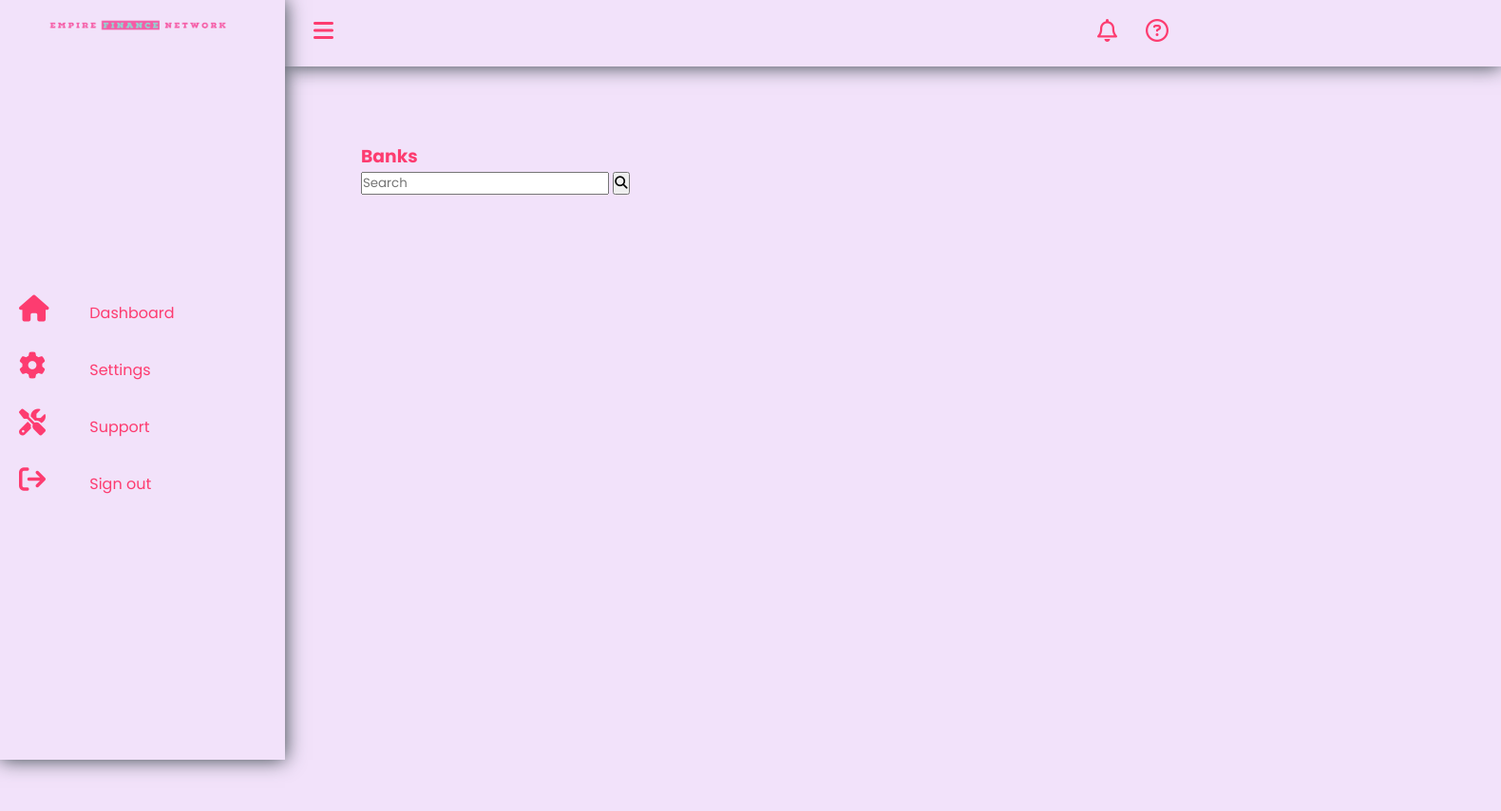
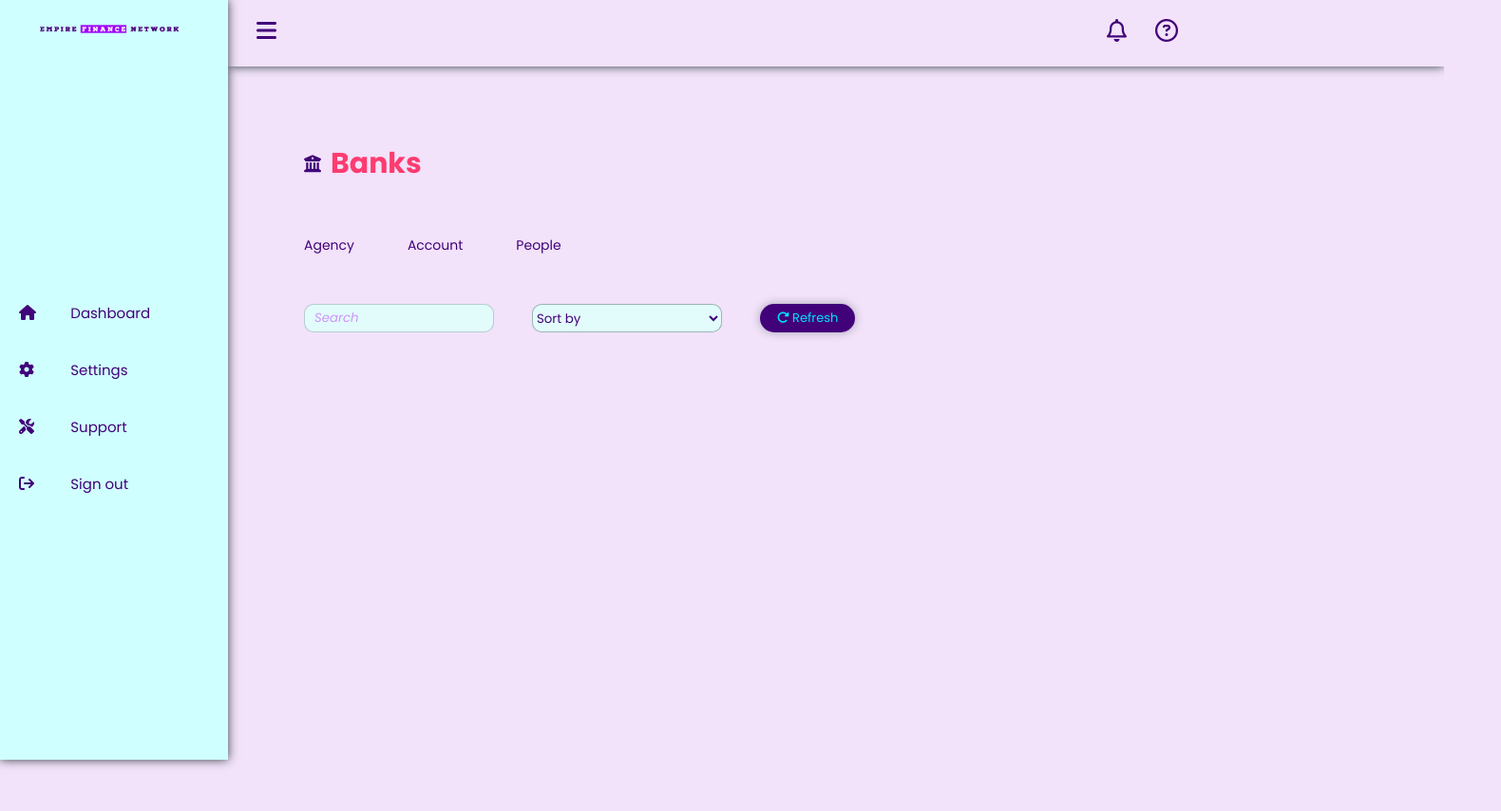
Before and after one commit to EmpireTech-Internship-Program/internship-program-ui-lazaro, a plain HTML site: page Project/views/bankView.html in a window 1280 px wide. Shown: the whole page at 95% size, 1580 px wide, since content can reach past the window. Before the commit the page ends 800 px from the top, so only its background shows below. Drawn offline with Linux system fonts and the light colour scheme.

Commit message:
Color palette update | Bank View update

```diff
--- a/Project/css/PasswordReset.css
+++ b/Project/css/PasswordReset.css
@@ -25,7 +25,7 @@ body {
     flex-direction: column;
     position: absolute;
     transform: translate(-50%, -50%);
-    background-color: #009df2;
+    background-color: #410279;
     width: 500px;
     max-width: 100%;
     min-height: 500px;
@@ -43,7 +43,7 @@ body {
 /* Title */
 
 .container h1 {
-    color: #ffe600;
+    color: #fd3c70;
     display: flex;
     transform: translateY(-50px);
     font-size: 30px;
@@ -59,7 +59,7 @@ body {
     border: 0;
     border-radius: 10px;
     outline: none;
-    background-color: #f2e2fa;
+    background-color: #d0ffff;
     box-shadow: 0 0 20px rgba(0, 0, 0, 0.35);
     transform: translateY(-15px);
 }
@@ -76,7 +76,7 @@ body {
 
 .container .input-box input::placeholder {
     font-style: italic;
-    color: #ff9db7;
+    color: #cf94fd;
 }
 
 /* Input box icon */
@@ -86,7 +86,7 @@ body {
     left: 20px;
     top: 50%;
     transform: translateY(-5px);
-    color: #ff9900;
+    color: #410279;
 }
 
 /* Separator ("|") between icon and input box */
@@ -105,7 +105,7 @@ body {
 .container button {
     display: flex;
     background-color: #fd3c70;
-    color: #ffe600;
+    color: #410279;
     font-size: 15px;
     padding: 13px 40px;
     margin: 0;
--- a/Project/css/bankView.css
+++ b/Project/css/bankView.css
@@ -15,10 +15,10 @@ body {
 
 header {
     position: absolute;
-    left: 300px;
+    left: 240px;
     width: 100%;
     height: 70px;
-    box-shadow: 0 0 20px #324044;
+    box-shadow: 0 0 10px #324044;
 }
 
 .topbar .toggle {
@@ -26,7 +26,7 @@ header {
 }
 
 .topbar i {
-    color: #fd3c70;
+    color: #410279;
     font-size: 1.5rem;
 }
 
@@ -35,7 +35,7 @@ header {
     justify-content: center;
     align-items: center;
     position: absolute;
-    right: 350px;
+    right: 280px;
     top: 20px;
 }
 
@@ -45,7 +45,7 @@ header {
 
 .topbar .header-functions .notification-icon:hover i,
 .aboutUs-icon:hover i {
-    color: #009df2;
+    color: #fd3c70;
 }
 
 .container {
@@ -55,22 +55,21 @@ header {
 
 .navbar {
     position: fixed;
-    width: 300px;
+    width: 240px;
     height: 100%;
-    background: #f2e2fa;
-    box-shadow: 0 0 20px #324044;
-    border-left: 20px solid #f2e2fa;
+    background: #d0ffff;
+    box-shadow: 0 0 10px #324044;
     transition: 0.5;
     overflow: hidden;
 }
 
 .navbar .logo img {
-    width: 190px;
+    width: 150px;
     position: relative;
     display: flex;
     justify-content: center;
     align-items: center;
-    margin: 20px 30px;
+    margin: 25px 40px;
 }
 
 .navbar ul {
@@ -84,6 +83,7 @@ header {
     position: relative;
     width: 100%;
     list-style: none;
+    margin-left: 20px;
 }
 
 .navbar ul li:nth-child(1) {
@@ -95,19 +95,15 @@ header {
     display: block;
     width: 100%;
     text-decoration: none;
-    color: #fd3c70;
+    color: #410279;
 }
 
 .navbar ul li a .icon {
     position: relative;
     display: inline-block;
-    min-width: 60px;
+    min-width: 40px;
     height: 60px;
     line-height: 60px;
-}
-
-.navbar ul li a .icon i {
-    font-size: 1.75rem;
 }
 
 .navbar ul li a .title {
@@ -118,22 +114,125 @@ header {
     line-height: 60px;
     text-align: start;
     white-space: nowrap;
+    font-size: 15px;
 }
 
 .navbar ul li a:hover {
-    color: #009df2;
+    color: #fd3c70;
 }
 
 main {
     position: absolute;
-    left: 300px;
+    left: 240px;
     top: 70px;
+    width: 100%;
+    min-height: 100%;
 }
 
 section {
     margin: 80px 80px;
 }
 
-section h3 {
+.dashboard-container .dashboard-title {
+    display: flex;
+    align-items: center;
+}
+
+.dashboard-container .dashboard-title i {
+    color: #410279;
+    font-size: 18px;
+    vertical-align: middle;
+}
+
+.dashboard-container .dashboard-title h3 {
+    color: #fd3c70;
+    font-size: 30px;
+    margin-left: 10px;
+}
+
+section nav ul {
+    display: flex;
+    align-items: center;
+    gap: 3.5em;
+    list-style: none;
+    margin: 50px 0;
+}
+
+section nav ul li a {
+    color: #410279;
+    text-decoration: none;
+    font-size: 14px;
+}
+
+section nav ul li a:hover {
     color: #fd3c70;
 }
+
+section .dashboard-utilities {
+    display: flex;
+    align-items: center;
+}
+
+section .searchBar {
+    display: flex;
+    align-items: center;
+    background-color: #e2fcfc;
+    width: 200px;
+    height: 30px;
+    border-radius: 10px;
+    border: 1px solid #3240443f;
+    margin-right: 40px;
+}
+
+section .searchBar input {
+    border: none;
+    background-color: transparent;
+    outline: none;
+    margin-left: 10px;
+}
+
+section .searchBar input::placeholder {
+    color: #cf94fd;
+    font-style: italic;
+}
+
+section .searchBar button {
+    border-radius: 0 10px 10px 0;
+    width: 70px;
+    height: 30px;
+    vertical-align: middle;
+    border: 1px solid #32404463;
+    color: #410279;
+    background-color: #d0ffff;
+    cursor: pointer;
+}
+
+section .dropdownMenu {
+    margin-right: 40px;
+}
+
+section .dropdownMenu select {
+    width: 200px;
+    height: 30px;
+    border-radius: 10px;
+    border: 1px solid #32404463;
+    color: #410279;
+    background-color: #e2fcfc;
+    outline: none;
+}
+
+section .refreshButton button {
+    background-color: #410279;
+    color: #00e1ff;
+    font-size: 13px;
+    border-radius: 16px;
+    border: 0;
+    width: 100px;
+    height: 30px;
+    box-shadow: 0 0 10px #32404463;
+    transition: 0.5s;
+}
+
+section .refreshButton button:hover {
+    box-shadow: 0 0 10px #00e1ff;
+}
--- a/Project/css/passwordRecovery.css
+++ b/Project/css/passwordRecovery.css
@@ -24,7 +24,7 @@ body {
     justify-content: center;
     flex-direction: column;
     position: absolute;
-    background-color: #009df2;
+    background-color: #410279;
     width: 500px;
     max-width: 100%;
     min-height: 400px;
@@ -43,7 +43,7 @@ body {
 /* Title */
 
 .container h1 {
-    color: #ffe600;
+    color: #fd3c70;
     display: flex;
     transform: translateY(-30px);
     font-size: 30px;
@@ -52,7 +52,7 @@ body {
 /* Subtitle */
 
 .container p {
-    color: #ffe600;
+    color: #fd3c70;
     display: flex;
     transform: translateY(-20px);
     font-size: 15px;
@@ -68,7 +68,7 @@ body {
     border: 0;
     border-radius: 10px;
     outline: none;
-    background-color: #f2e2fa;
+    background-color: #d0ffff;
     box-shadow: 0 0 20px rgba(0, 0, 0, 0.685);
 }
 
@@ -84,7 +84,7 @@ body {
 
 .container input::placeholder {
     font-style: italic;
-    color: #ff9db7;
+    color: #cf94fd;
 }
 
 /* Input box icon */
@@ -94,7 +94,7 @@ body {
     left: 20px;
     top: 50%;
     transform: translateY(-5px);
-    color: #ff9900;
+    color: #410279;
 }
 
 /* Separator ("|") between icon and input box */
@@ -113,7 +113,7 @@ body {
 .container button {
     display: flex;
     background-color: #fd3c70;
-    color: #ffe600;
+    color: #410279;
     font-size: 15px;
     padding: 13px 50px;
     margin: 0;
--- a/Project/views/bankView.html
+++ b/Project/views/bankView.html
@@ -28,7 +28,6 @@
                     </a>
                 </div>
             </div>
-
         </div>
     </header>
 
@@ -36,7 +35,7 @@
         <div class="container">
             <div class="navbar">
                 <div class="logo">
-                    <img src="../images/Empire Finance Network logos 4/Empire Finance Network-logos_transparent resized.png">
+                    <img src="../images/Empire Finance Network logos 4/Empire Finance Network-logos_transparent purple resized.png">
                 </div>
 
                 <ul>
@@ -57,15 +56,6 @@
                             <span class="title">Settings</span>
                         </a>
                     </li>
-
-                    <!-- <li>
-                        <a href="#">
-                            <span class="icon">
-                                <i class="fa-solid fa-circle-info"></i>
-                            </span>
-                            <span class="title">About us</span>
-                        </a>
-                    </li> -->
 
                     <li>
                         <a href="#">
@@ -93,13 +83,55 @@
     <main>
         <section>
             <div class="dashboard-container">
+                <span class="dashboard-title">
+                    <i class="fa-solid fa-building-columns"></i>
                     <h3>Banks</h3>
+                </span>
 
+                <nav>
+                    <ul>
+                        <li>
+                            <a href="#">
+                                <span>Agency</span>
+                            </a>
+                        </li>
+
+                        <li>
+                            <a href="#">
+                                <span>Account</span>
+                            </a>
+                        </li>
+
+                        <li>
+                            <a href="#">
+                                <span>People</span>
+                            </a>
+                        </li>
+                    </ul>
+                </nav>
+
+                <div class="dashboard-utilities">
                     <div class="searchBar">
                         <input type="text" name="search" placeholder="Search">
                         <button class="searchButton">
                             <i class="fa-solid fa-magnifying-glass"></i>
                         </button>
+                    </div>
+
+                    <div class="dropdownMenu">
+                        <select id="sortDropdown">
+                            <option disabled selected>Sort by</option>
+                            <option>Name</option>
+                            <option>Data Added</option>
+                        </select>
+                    </div>
+
+                    <div class="refreshButton">
+                        <button>
+                            <i class="fa-solid fa-rotate-right"></i>
+                            Refresh
+                        </button>
+                    </div>
                 </div>
             </div>
         </section>
```
Also changed, not shown: Project/Login/index_passwordReset.html (+1 -1 lines), Project/css/styles.css (+11 -11 lines), Project/images/Empire Finance Network logos 4/Empire Finance Network-logos_transparent purple resized.png (added), Project/images/Empire Finance Network logos 4/Empire Finance Network-logos_transparent resized.png (deleted), Project/images/Empire Finance Network logos 4/Empire Finance Network-logos_transparent.png (deleted), Project/txt/ColorPalette.txt. Lines whose indentation alone changed are shown as unchanged.
